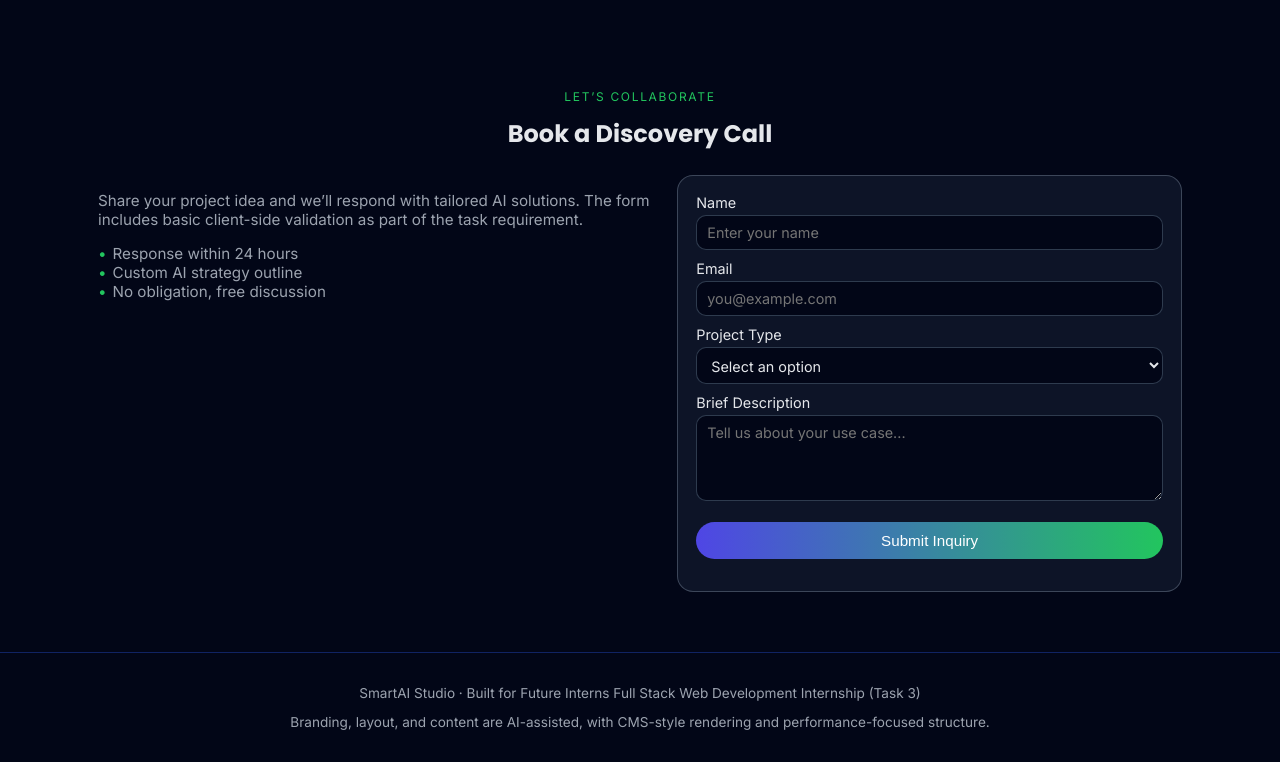
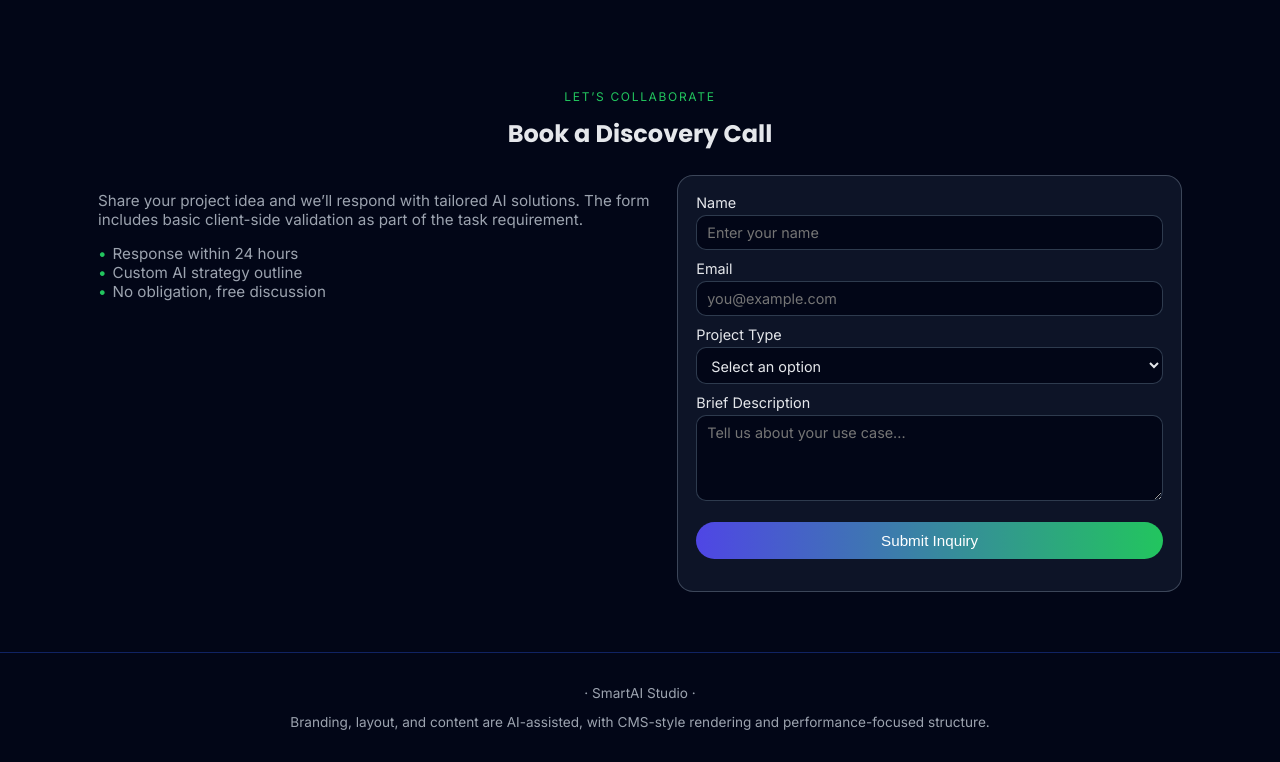
Before and after one commit to rohitsnippet-tech/FUTURE_FS_03, a plain HTML site: page index.html in a window 1280 px wide. Shown: the part 1523-2285 px from the top of the page. Drawn offline with Linux system fonts and the light colour scheme.

Commit message:
Update index.html

```diff
--- a/index.html
+++ b/index.html
@@ -134,7 +134,7 @@
   </main>
 
   <footer class="footer">
-    <p>SmartAI Studio · Built for Future Interns Full Stack Web Development Internship (Task 3)</p>
+    <p>· SmartAI Studio ·</p>
     <p>Branding, layout, and content are AI-assisted, with CMS-style rendering and performance-focused structure.</p>
   </footer>
 
```
